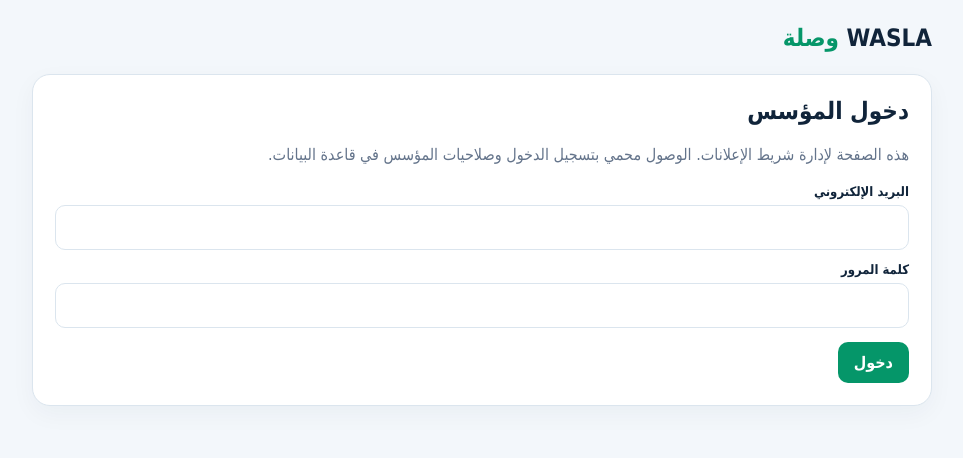
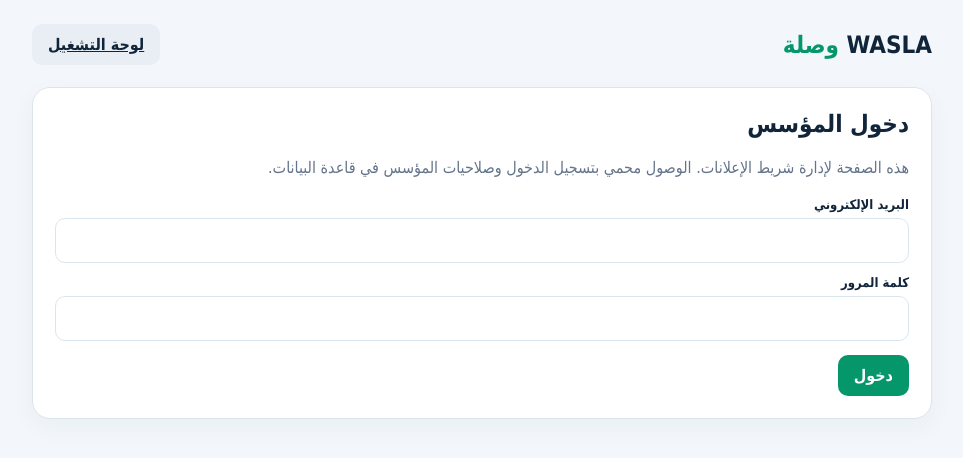
Before and after one commit to ahmedsabrielnady/WASLA-APP, a plain HTML site: page founder-announcements.html in a window 1280 px wide. Shown: the whole page, without its empty margins (158-1121 px from the left). Drawn offline with nearby package versions, Linux system fonts and the light colour scheme.

Commit message:
Link founder announcement manager to operations dashboard

```diff
--- a/founder-announcements.html
+++ b/founder-announcements.html
@@ -12,7 +12,7 @@
 </head>
 <body>
 <div class="wrap">
-  <div class="top"><div class="brand">W<span>ASLA</span> <b>وصلة</b></div><button id="logout" class="btn secondary hidden">تسجيل الخروج</button></div>
+  <div class="top"><div class="brand">W<span>ASLA</span> <b>وصلة</b></div><div class="actions"><a class="btn secondary" href="founder-dashboard.html">لوحة التشغيل</a><button id="logout" class="btn secondary hidden">تسجيل الخروج</button></div></div>
   <section id="login-card" class="card">
     <h1>دخول المؤسس</h1><p>هذه الصفحة لإدارة شريط الإعلانات. الوصول محمي بتسجيل الدخول وصلاحيات المؤسس في قاعدة البيانات.</p>
     <label for="email">البريد الإلكتروني</label><input id="email" type="email" autocomplete="username">
```
